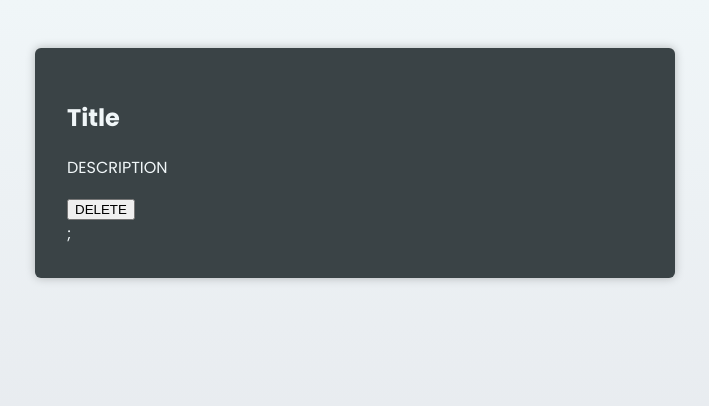
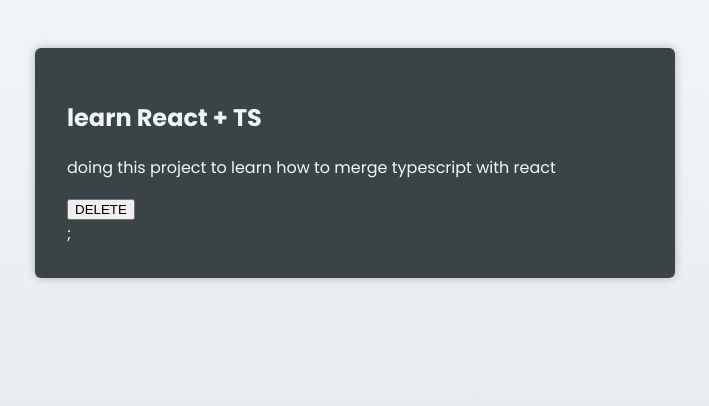
Before and after one commit to EzzEldienMohsen/React-TS, a React (Vite) app: page / in a window 1280 px wide. Shown: the top 406 px of the page, without its empty margins (285-994 px from the left). Built offline with nearby package versions, Linux system fonts and the light colour scheme; the HTML template or start-up script is replaced by a standard one.

Commit message:
finalizing the day

```diff
--- a/src/App.tsx
+++ b/src/App.tsx
@@ -3,7 +3,7 @@
 export default function App() {
   return (
     <main>
-      <CourseGoal />;
+      <CourseGoal title="learn React + TS" description="doing  this project to learn how to merge typescript with react" />;
     </main>
   );
 }
--- a/src/components/CourseGoal.tsx
+++ b/src/components/CourseGoal.tsx
@@ -1,9 +1,17 @@
-const CourseGoal = (props) => {
+// type TheProps = {
+//   title: string;
+//   description: string;
+// };
+interface TheProps {
+  title: string;
+  description: string;
+}
+const CourseGoal = ({ title, description }: TheProps) => {
   return (
     <article>
       <div>
-        <h1>Title</h1>
-        <p>DESCRIPTION</p>
+        <h1>{title}</h1>
+        <p>{description}</p>
       </div>
       <button>DELETE</button>
     </article>
```
